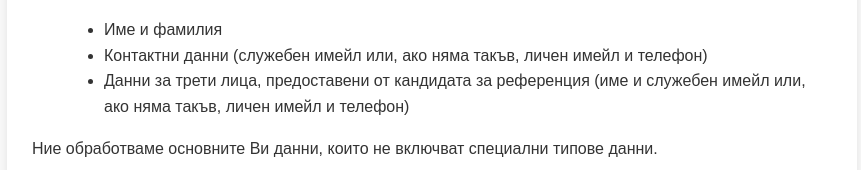
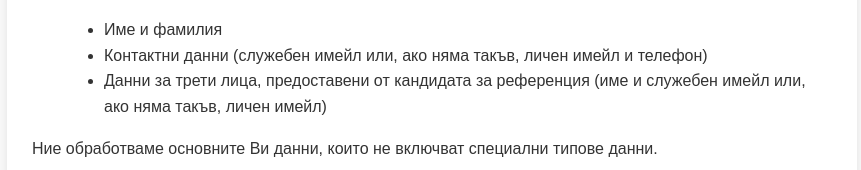
Before and after one commit to MariaVladimirova/uvedomlenie, a plain HTML site: page index.html in a window 1280 px wide. Shown: the part 293-463 px from the top of the page, without its empty margins (208-1069 px from the left). Drawn offline with Linux system fonts and the light colour scheme.

Commit message:
Update index.html

```diff
--- a/index.html
+++ b/index.html
@@ -45,7 +45,7 @@
         <ul>
             <li>Име и фамилия</li>
             <li>Контактни данни (служебен имейл или, ако няма такъв, личен имейл и телефон)</li>
-            <li>Данни за трети лица, предоставени от кандидата за референция (име и служебен имейл или, ако няма такъв, личен имейл и телефон)</li>
+            <li>Данни за трети лица, предоставени от кандидата за референция (име и служебен имейл или, ако няма такъв, личен имейл)</li>
         </ul>
         <p>Ние обработваме основните Ви данни, които не включват специални типове данни.</p>
 
```
